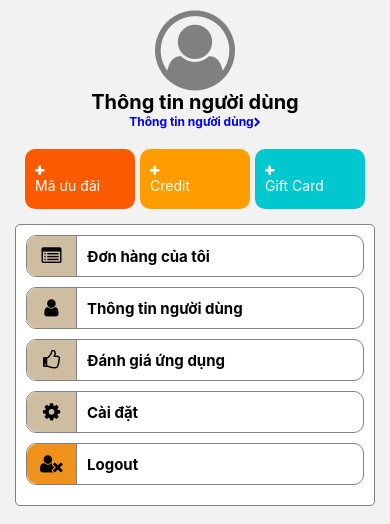
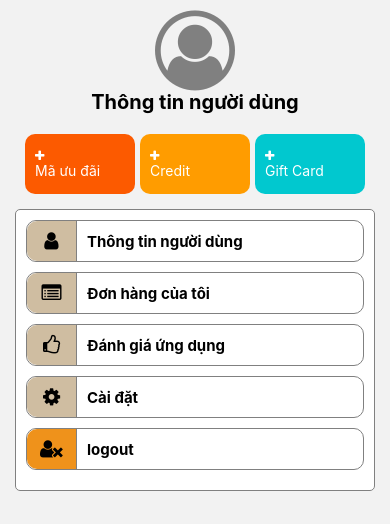
Before and after one commit to baocuns/MobileWebApp, a React Native app in the folder client/: screen /User in a window 390 px wide. Shown: the top 524 px of the page. Built offline with nearby package versions, Linux system fonts and the light colour scheme; no server answers; what react-native-maps would draw is missing.

Commit message:
update logout khiemtv1412 05/11

```diff
--- a/client/src/redux/apiRequest.js
+++ b/client/src/redux/apiRequest.js
@@ -3,6 +3,7 @@ import axios from 'axios';
 import {
   getImageAndDescriptionRoute,
   loginRoute,
+  logoutRoute,
   registerRoute,
 } from '../routes/APIRoute';
 import {getInfoFailed, getInfoStart, getInfoSuccess} from './mapSlice';
@@ -20,6 +21,7 @@ import {
 } from './authSlice';
 
 import {getUsersStart, getUsersFail, getUsersSuccess} from './userSilce';
+import {combineReducers} from 'redux';
 
 export const getImageDescriptionByNameSearch = async (name, dispatch) => {
   dispatch(getInfoStart());
@@ -68,7 +70,7 @@ export const registerUser = async (
       password: password,
       email: email,
     });
-    // console.log('>>>check register: ', res.data);
+    console.log('>>>check register: ', res.data.data);
     alert('bạn đã đăng kí thành công');
     dispatch(registerSuccess(res.data));
     navigation.navigate('Login');
@@ -78,15 +80,24 @@ export const registerUser = async (
   }
 };
 
-export const LogoutUser = async (accessToken, dispatch, id) => {
+export const logoutUser = async (accessToken, dispatch) => {
   dispatch(logoutUserStart());
   try {
-    const res = await axios.post('v1/auth/logout' + id, {
-      Headers: {token: `Bearer ${accessToken}`},
-    });
+    const res = await axios.post(
+      logoutRoute,
+      {a: 1},
+      {
+        headers: {token: `Travel ${accessToken}`},
+      },
+    );
     dispatch(logoutUserSuccess(res.data));
-  } catch (err) {
-    dispatch(logoutUserFail(err.reponse.data));
+    alert('đăng xuất thành công');
+    // navigation.navigate('Users');
+  } catch (error) {
+    // alert('đang xuất thất bại');
+    console.log(error);
+    dispatch(logoutUserFail(error));
+    alert('đang xuất thất bại');
   }
 };
 
--- a/client/src/screens/UserInfo.js
+++ b/client/src/screens/UserInfo.js
@@ -8,11 +8,47 @@ import {
   Button,
   TouchableOpacity,
 } from 'react-native';
-import React, {useState} from 'react';
-
+import React, {useState, useEffect} from 'react';
 import Icon from 'react-native-vector-icons/FontAwesome';
+import {useDispatch, useSelector} from 'react-redux';
+import axios from 'axios';
 
 const UserInfo = ({navigation}) => {
+  const [profile, setProfile] = useState(null);
+  const user = useSelector(state => state.auth.login.currentUser);
+
+  useEffect(() => {
+    // fetch(
+    //   `https://api.travels.games/api/v1/profile/show/details/${user.username}`,
+    //   {
+    //     method: 'post',
+    //     headers: {
+    //       token: `Travel ${user.accessToken}`,
+    //     },
+    //   },
+    // )
+    //   .then(result => {
+    //     result.data && setProfile(result.data[0]);
+    //     console.log(result.json());
+    //   })
+    //   .catch(err => {
+    //     console.log('null');
+    //     setProfile(null);
+    //   });
+  }, []);
+  const p = async () => {
+    const res = await fetch(
+      `https://api.travels.games/api/v1/profile/show/details/${user.username}`,
+      {
+        headers: {
+          token: `Travel ${user.accessToken}`,
+        },
+      },
+    );
+    console.log(res.json());
+  };
+  p();
+
   return (
     <ScrollView>
       <View
--- a/client/src/screens/Users.js
+++ b/client/src/screens/Users.js
@@ -8,21 +8,37 @@ import {
   ScrollView,
   TouchableOpacity,
 } from 'react-native';
-import React, { useState } from 'react';
+import React, {useState} from 'react';
 
 import Icon from 'react-native-vector-icons/FontAwesome';
-import { useDispatch, useSelector } from 'react-redux';
+import {useDispatch, useSelector} from 'react-redux';
 
-import { LogoutUser } from '../redux/apiRequest';
-import { reset } from '../redux/tourSlice';
+import {loginUser} from '../redux/apiRequest';
+import {logoutUser} from '../redux/apiRequest';
+import {useNavigation} from '@react-navigation/native';
+import {useEffect} from 'react';
+import {logoutRoute} from '../routes/APIRoute';
 
-const Users = ({ navigation }) => {
+const Users = ({navigation}) => {
   const dispatch = useDispatch();
+  // const navigate = useNavigate();
+  const [accessToken, setAccessToken] = useState('');
+  const user = useSelector(state => state.auth.login.currentUser);
 
-  const user = useSelector(state => state.auth.login.currentUser);
-  if (user) {
-    console.log('>>> check user: ' + user.username);
-  }
+  // useEffect(() => {
+  //   user && setAccessToken(user.accessToken);
+  // }, []);
+
+  // const id = user?._id;
+  // setAccessToken(
+  //   useSelector(state => state.auth.login.currentUser).accessToken,
+  // );
+  // const accessToken = accessToken();
+
+  // if (user) {
+  //   console.log('>>> check user: ' + user.username);
+
+  // }
   return (
     <ScrollView>
       <View
@@ -56,22 +72,6 @@ const Users = ({ navigation }) => {
               }}>
               {user ? user.username : 'Thông tin người dùng'}
             </Text>
-            <TouchableOpacity onPress={() => navigation.navigate('UserInfo')}>
-              <Text
-                style={{
-                  color: 'blue',
-                  fontSize: 12,
-                  fontWeight: 'bold',
-                }}>
-                {user ? user.username : 'Thông tin người dùng'}
-                <Icon
-                  name="chevron-right"
-                  style={{
-                    fontSize: 10,
-                  }}
-                />
-              </Text>
-            </TouchableOpacity>
           </View>
         </View>
 
@@ -179,6 +179,52 @@ const Users = ({ navigation }) => {
           borderWidth: 1,
           borderColor: 'gray',
         }}>
+        <TouchableOpacity onPress={() => navigation.navigate('UserInfo')}>
+          <View
+            style={{
+              flexDirection: 'row',
+              alignItems: 'center',
+              borderWidth: 1,
+              borderColor: 'gray',
+              borderRadius: 10,
+              marginBottom: 10,
+            }}>
+            <View
+              style={{
+                padding: 10,
+                height: 40,
+                width: 50,
+                backgroundColor: '#cfbda1',
+                alignItems: 'center',
+                borderBottomLeftRadius: 10,
+                borderTopLeftRadius: 10,
+                borderRightWidth: 1,
+                borderRightColor: 'gray',
+              }}>
+              <Icon
+                style={{
+                  fontSize: 20,
+                  color: 'black',
+                }}
+                name="user"
+              />
+            </View>
+            <View
+              style={{
+                paddingLeft: 10,
+              }}>
+              <Text
+                style={{
+                  color: 'black',
+                  backgroundColor: 'white',
+                  fontSize: 15,
+                  fontWeight: 'bold',
+                }}>
+                {user ? user.username : 'Thông tin người dùng'}
+              </Text>
+            </View>
+          </View>
+        </TouchableOpacity>
         <TouchableOpacity>
           <View
             style={{
@@ -221,52 +267,6 @@ const Users = ({ navigation }) => {
                   fontWeight: 'bold',
                 }}>
                 Đơn hàng của tôi
-              </Text>
-            </View>
-          </View>
-        </TouchableOpacity>
-        <TouchableOpacity onPress={() => navigation.navigate('UserInfo')}>
-          <View
-            style={{
-              flexDirection: 'row',
-              alignItems: 'center',
-              borderWidth: 1,
-              borderColor: 'gray',
-              borderRadius: 10,
-              marginBottom: 10,
-            }}>
-            <View
-              style={{
-                padding: 10,
-                height: 40,
-                width: 50,
-                backgroundColor: '#cfbda1',
-                alignItems: 'center',
-                borderBottomLeftRadius: 10,
-                borderTopLeftRadius: 10,
-                borderRightWidth: 1,
-                borderRightColor: 'gray',
-              }}>
-              <Icon
-                style={{
-                  fontSize: 20,
-                  color: 'black',
-                }}
-                name="user"
-              />
-            </View>
-            <View
-              style={{
-                paddingLeft: 10,
-              }}>
-              <Text
-                style={{
-                  color: 'black',
-                  backgroundColor: 'white',
-                  fontSize: 15,
-                  fontWeight: 'bold',
-                }}>
-                {user ? user.username : 'Thông tin người dùng'}
               </Text>
             </View>
           </View>
@@ -366,9 +366,11 @@ const Users = ({ navigation }) => {
             </View>
           </View>
         </TouchableOpacity>
+
         <TouchableOpacity
-          onPress={() => dispatch(reset())}
-        >
+          onPress={() => {
+            logoutUser(user?.accessToken, dispatch);
+          }}>
           <View
             style={{
               flexDirection: 'row',
@@ -409,8 +411,7 @@ const Users = ({ navigation }) => {
                   fontSize: 15,
                   fontWeight: 'bold',
                 }}>
-                Logout
-                {/* function logout */}
+                logout
               </Text>
             </View>
           </View>
@@ -421,5 +422,3 @@ const Users = ({ navigation }) => {
 };
 
 export default Users;
-
-// yarn react-native run-android --active-arch-only
```
Also changed, not shown: client/src/screens/index.js (+38 -13 lines).
